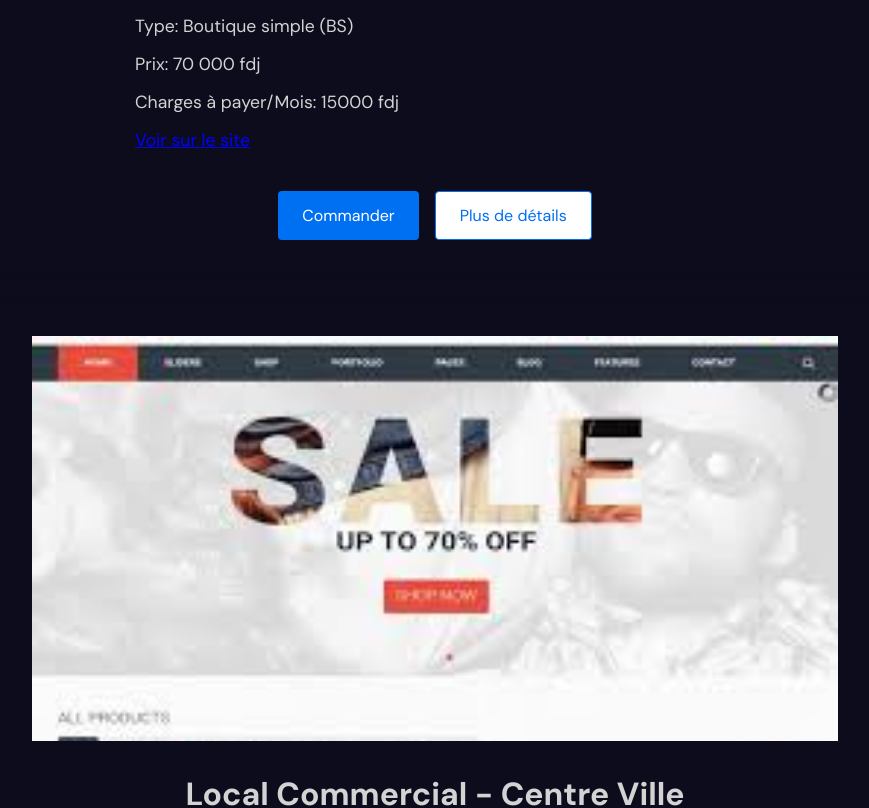
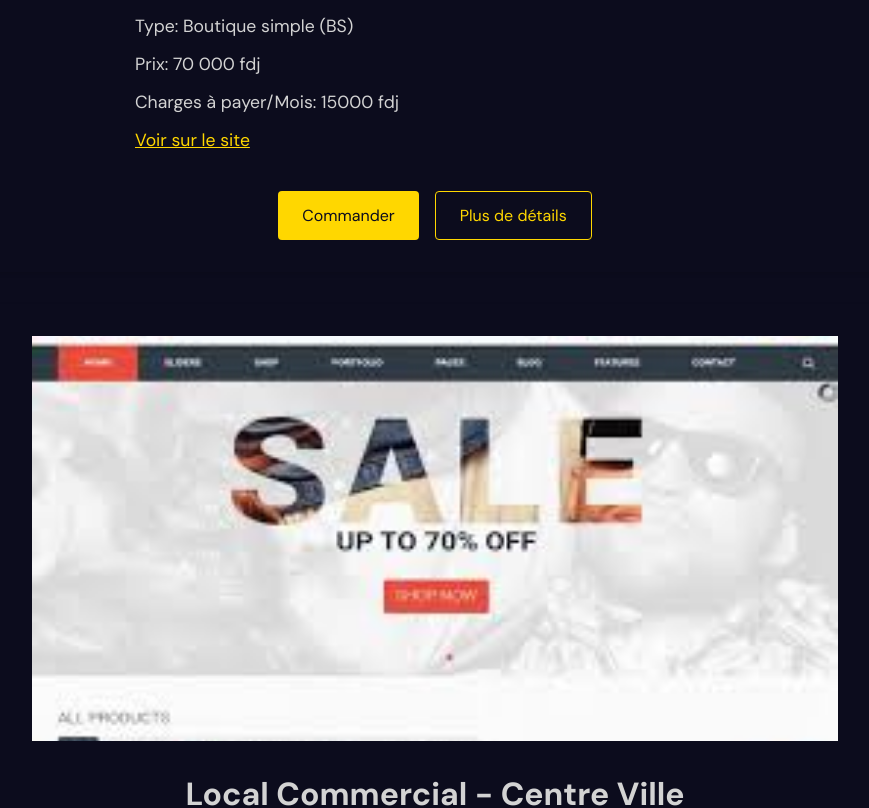
Before and after one commit to Fathismael93/benew-client-next15, a Next.js app: page /products/1 in a window 1280 px wide. Shown: the part 1460-2268 px from the top of the page, without its empty margins (205-1074 px from the left). Built offline with nearby package versions, Linux system fonts and the light colour scheme.

Commit message:
Modified some colors

```diff
--- a/components/products/shopCard.scss
+++ b/components/products/shopCard.scss
@@ -32,7 +32,7 @@
       font-size: 1.1rem;
 
       a {
-        color: blue;
+        color: #ffd700;
         text-decoration: underline;
       }
     }
@@ -50,15 +50,15 @@
       text-decoration: none;
 
       &.orderButton {
-        background: #0070f3;
-        color: white;
+        background: #ffd700;
+        color: #0c0c1d;
         border: none;
       }
 
       &.detailsButton {
-        background: white;
-        color: #0070f3;
-        border: 1px solid #0070f3;
+        background: transparent;
+        color: #ffd700;
+        border: 1px solid #ffd700;
       }
     }
   }
```
